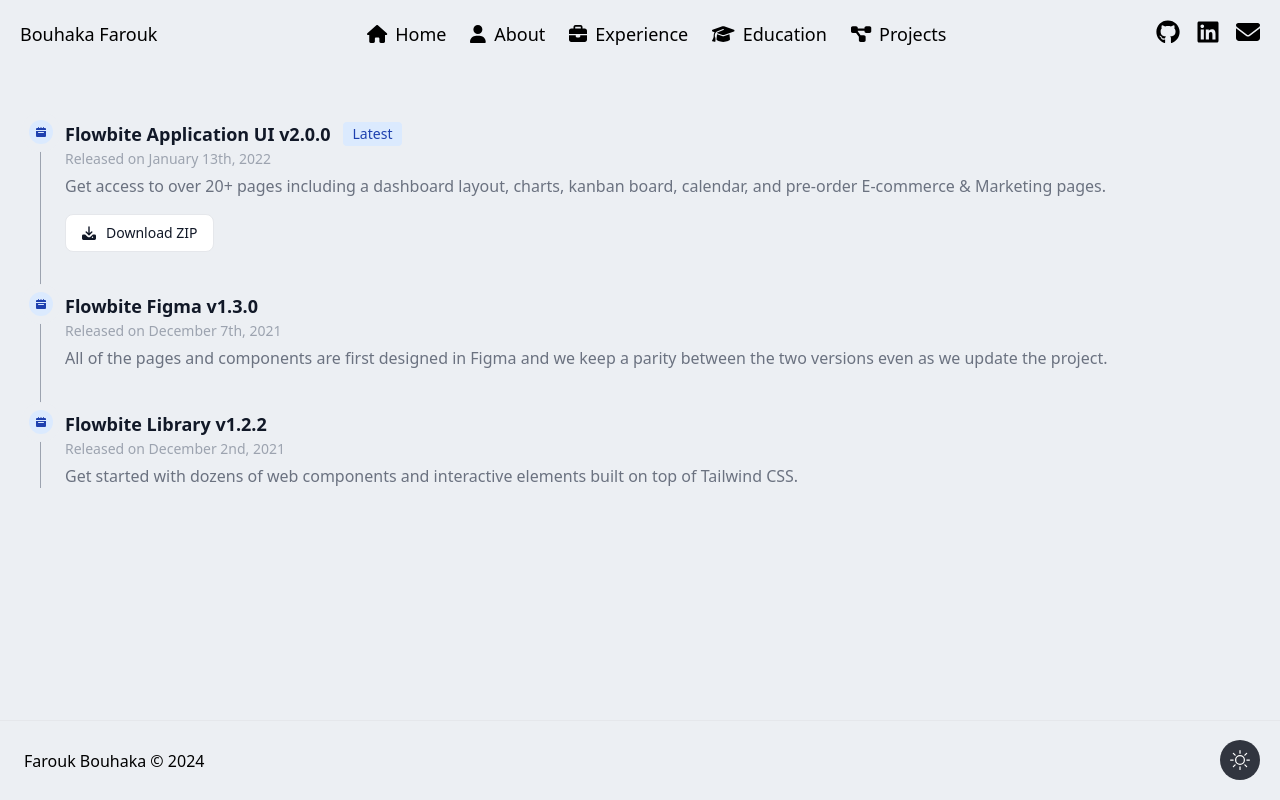
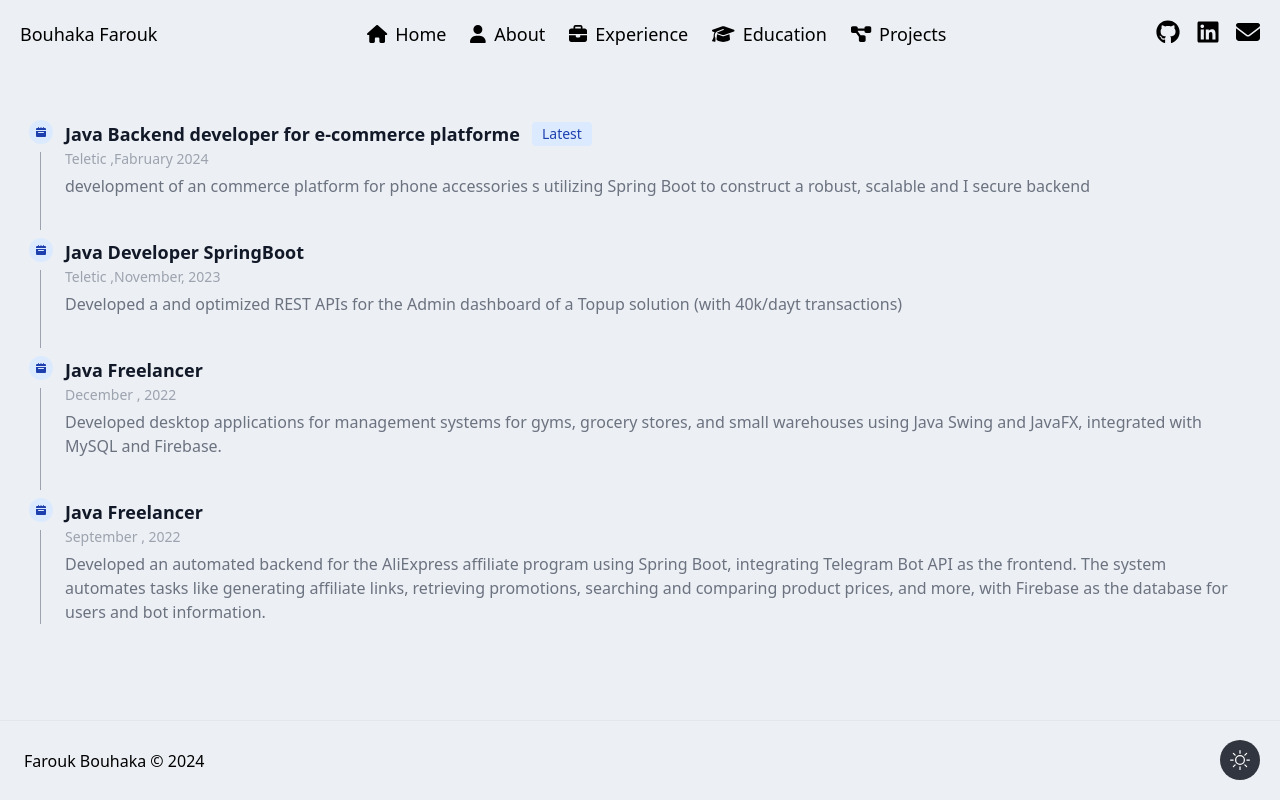
Before and after one commit to bhkfaouk/self_portfolio, a React (Vite) app: page / in a window 1280 px wide. Both pictures are taken after a click on the link "Experience". Built offline with nearby package versions, Linux system fonts and the light colour scheme.

Commit message:
refactor the experience component

```diff
--- a/src/components/Experience.tsx
+++ b/src/components/Experience.tsx
@@ -1,52 +1,49 @@
 import React from "react";
-import { Button, Timeline } from "flowbite-react";
-import { HiArrowNarrowRight, HiCalendar } from "react-icons/hi";
-
+import TimelineItem from "./TimelineItem";
 
 const Experience: React.FC = () => {
-  return (
-    <section id="experience" className="p-10  h-auto dark:bg-background-primary bg-background-secondary dark:text-white text-black ">
+    // Define your timeline events as an array of objects
+    const timelineEvents = [
+        {
+            title: "Java Backend developer for e-commerce platforme ",
+            date: "Teletic ,Fabruary  2024",
+            description: "development of an commerce platform for phone accessories s utilizing Spring Boot to construct a robust, scalable and I secure\n" +
+                "backend",
+            isLatest: true
+        },
+        {
+            title: "Java Developer SpringBoot",
+            date: " Teletic ,November, 2023",
+            description: "Developed a and optimized REST APIs for the Admin dashboard of a Topup solution (with 40k/dayt transactions)",
+        },
+        {
+            title: "Java Freelancer",
+            date: "December , 2022",
+            description: "Developed desktop applications for management systems for gyms, grocery stores, and small warehouses using Java Swing and JavaFX, integrated with MySQL and Firebase.",
+        },
+        {
+            title: "Java Freelancer",
+            date: "September , 2022",
+            description: "Developed an automated backend for the AliExpress affiliate program using Spring Boot, integrating Telegram Bot API as the frontend. The system automates tasks like generating affiliate links, retrieving promotions, searching and comparing product prices, and more, with Firebase as the database for users and bot information.",
+        }
 
-      <ol class="relative border-s border-gray-400 dark:border-gray-700">
-        <li class="mb-10 ms-6">
-        <span class="absolute flex items-center justify-center w-6 h-6 bg-blue-100 rounded-full -start-3 ring-8 ring-background-secondary dark:ring-background-primary dark:ring-gray-900 dark:bg-blue-900">
-            <svg class="w-2.5 h-2.5 text-blue-800 dark:text-blue-300" aria-hidden="true" xmlns="http://www.w3.org/2000/svg" fill="currentColor" viewBox="0 0 20 20">
-                <path d="M20 4a2 2 0 0 0-2-2h-2V1a1 1 0 0 0-2 0v1h-3V1a1 1 0 0 0-2 0v1H6V1a1 1 0 0 0-2 0v1H2a2 2 0 0 0-2 2v2h20V4ZM0 18a2 2 0 0 0 2 2h16a2 2 0 0 0 2-2V8H0v10Zm5-8h10a1 1 0 0 1 0 2H5a1 1 0 0 1 0-2Z"/>
-            </svg>
-        </span>
-          <h3 class="flex items-center mb-1 text-lg font-semibold text-gray-900 dark:text-white">Flowbite Application UI v2.0.0 <span class="bg-blue-100 text-blue-800 text-sm font-medium me-2 px-2.5 py-0.5 rounded dark:bg-blue-900 dark:text-blue-300 ms-3">Latest</span></h3>
-          <time class="block mb-2 text-sm font-normal leading-none text-gray-400 dark:text-gray-500">Released on January 13th, 2022</time>
-          <p class="mb-4 text-base font-normal text-gray-500 dark:text-gray-400">Get access to over 20+ pages including a dashboard layout, charts, kanban board, calendar, and pre-order E-commerce & Marketing pages.</p>
-          <a href="#" class="inline-flex items-center px-4 py-2 text-sm font-medium text-gray-900 bg-white border border-gray-200 rounded-lg hover:bg-gray-100 hover:text-blue-700 focus:z-10 focus:ring-4 focus:outline-none focus:ring-gray-100 focus:text-blue-700 dark:bg-gray-800 dark:text-gray-400 dark:border-gray-600 dark:hover:text-white dark:hover:bg-gray-700 dark:focus:ring-gray-700"><svg class="w-3.5 h-3.5 me-2.5" aria-hidden="true" xmlns="http://www.w3.org/2000/svg" fill="currentColor" viewBox="0 0 20 20">
-            <path d="M14.707 7.793a1 1 0 0 0-1.414 0L11 10.086V1.5a1 1 0 0 0-2 0v8.586L6.707 7.793a1 1 0 1 0-1.414 1.414l4 4a1 1 0 0 0 1.416 0l4-4a1 1 0 0 0-.002-1.414Z"/>
-            <path d="M18 12h-2.55l-2.975 2.975a3.5 3.5 0 0 1-4.95 0L4.55 12H2a2 2 0 0 0-2 2v4a2 2 0 0 0 2 2h16a2 2 0 0 0 2-2v-4a2 2 0 0 0-2-2Zm-3 5a1 1 0 1 1 0-2 1 1 0 0 1 0 2Z"/>
-          </svg> Download ZIP</a>
-        </li>
-        <li class="mb-10 ms-6">
-        <span class="absolute flex items-center justify-center w-6 h-6 bg-blue-100 rounded-full -start-3 ring-8 ring-background-secondary dark:ring-background-primary dark:ring-gray-900 dark:bg-blue-900">
-            <svg class="w-2.5 h-2.5 text-blue-800 dark:text-blue-300" aria-hidden="true" xmlns="http://www.w3.org/2000/svg" fill="currentColor" viewBox="0 0 20 20">
-                <path d="M20 4a2 2 0 0 0-2-2h-2V1a1 1 0 0 0-2 0v1h-3V1a1 1 0 0 0-2 0v1H6V1a1 1 0 0 0-2 0v1H2a2 2 0 0 0-2 2v2h20V4ZM0 18a2 2 0 0 0 2 2h16a2 2 0 0 0 2-2V8H0v10Zm5-8h10a1 1 0 0 1 0 2H5a1 1 0 0 1 0-2Z"/>
-            </svg>
-        </span>
-          <h3 class="mb-1 text-lg font-semibold text-gray-900 dark:text-white">Flowbite Figma v1.3.0</h3>
-          <time class="block mb-2 text-sm font-normal leading-none text-gray-400 dark:text-gray-500">Released on December 7th, 2021</time>
-          <p class="text-base font-normal text-gray-500 dark:text-gray-400">All of the pages and components are first designed in Figma and we keep a parity between the two versions even as we update the project.</p>
-        </li>
-        <li class="ms-6">
-        <span class="absolute flex items-center justify-center w-6 h-6 bg-blue-100 rounded-full -start-3 ring-8 ring-background-secondary dark:ring-background-primary dark:ring-gray-900 dark:bg-blue-900">
-            <svg class="w-2.5 h-2.5 text-blue-800 dark:text-blue-300" aria-hidden="true" xmlns="http://www.w3.org/2000/svg" fill="currentColor" viewBox="0 0 20 20">
-                <path d="M20 4a2 2 0 0 0-2-2h-2V1a1 1 0 0 0-2 0v1h-3V1a1 1 0 0 0-2 0v1H6V1a1 1 0 0 0-2 0v1H2a2 2 0 0 0-2 2v2h20V4ZM0 18a2 2 0 0 0 2 2h16a2 2 0 0 0 2-2V8H0v10Zm5-8h10a1 1 0 0 1 0 2H5a1 1 0 0 1 0-2Z"/>
-            </svg>
-        </span>
-          <h3 class="mb-1 text-lg font-semibold text-gray-900 dark:text-white">Flowbite Library v1.2.2</h3>
-          <time class="block mb-2 text-sm font-normal leading-none text-gray-400 dark:text-gray-500">Released on December 2nd, 2021</time>
-          <p class="text-base font-normal text-gray-500 dark:text-gray-400">Get started with dozens of web components and interactive elements built on top of Tailwind CSS.</p>
-        </li>
-      </ol>
+    ];
 
-
-    </section>
-  );
+    return (
+        <section id="experience" className="p-10 h-auto dark:bg-background-primary bg-background-secondary dark:text-white text-black">
+            <ol className="relative border-s border-gray-400 dark:border-gray-700">
+                {timelineEvents.map((event, index) => (
+                    <TimelineItem
+                        key={index}
+                        title={event.title}
+                        date={event.date}
+                        description={event.description}
+                        isLatest={event.isLatest}
+                    />
+                ))}
+            </ol>
+        </section>
+    );
 };
 
 export default Experience;
--- /dev/null
+++ b/src/components/TimelineItem.tsx
@@ -0,0 +1,32 @@
+import React from "react";
+
+interface TimelineItemProps {
+    title: string;
+    date: string;
+    description: string;
+    isLatest?: boolean;
+}
+
+const TimelineItem: React.FC<TimelineItemProps> = ({ title, date, description, isLatest }) => {
+    return (
+        <li className="mb-10 ms-6">
+      <span className="absolute flex items-center justify-center w-6 h-6 bg-blue-100 rounded-full -start-3 ring-8 ring-background-secondary dark:ring-background-primary dark:ring-gray-900 dark:bg-blue-900">
+        <svg className="w-2.5 h-2.5 text-blue-800 dark:text-blue-300" aria-hidden="true" xmlns="http://www.w3.org/2000/svg" fill="currentColor" viewBox="0 0 20 20">
+          <path d="M20 4a2 2 0 0 0-2-2h-2V1a1 1 0 0 0-2 0v1h-3V1a1 1 0 0 0-2 0v1H6V1a1 1 0 0 0-2 0v1H2a2 2 0 0 0-2 2v2h20V4ZM0 18a2 2 0 0 0 2 2h16a2 2 0 0 0 2-2V8H0v10Zm5-8h10a1 1 0 0 1 0 2H5a1 1 0 0 1 0-2Z" />
+        </svg>
+      </span>
+            <h3 className="flex items-center mb-1 text-lg font-semibold text-gray-900 dark:text-white">
+                {title}
+                {isLatest && (
+                    <span className="bg-blue-100 text-blue-800 text-sm font-medium ms-3 px-2.5 py-0.5 rounded dark:bg-blue-900 dark:text-blue-300">
+            Latest
+          </span>
+                )}
+            </h3>
+            <time className="block mb-2 text-sm font-normal leading-none text-gray-400 dark:text-gray-500">{date}</time>
+            <p className="text-base font-normal text-gray-500 dark:text-gray-400">{description}</p>
+        </li>
+    );
+};
+
+export default TimelineItem;
```
